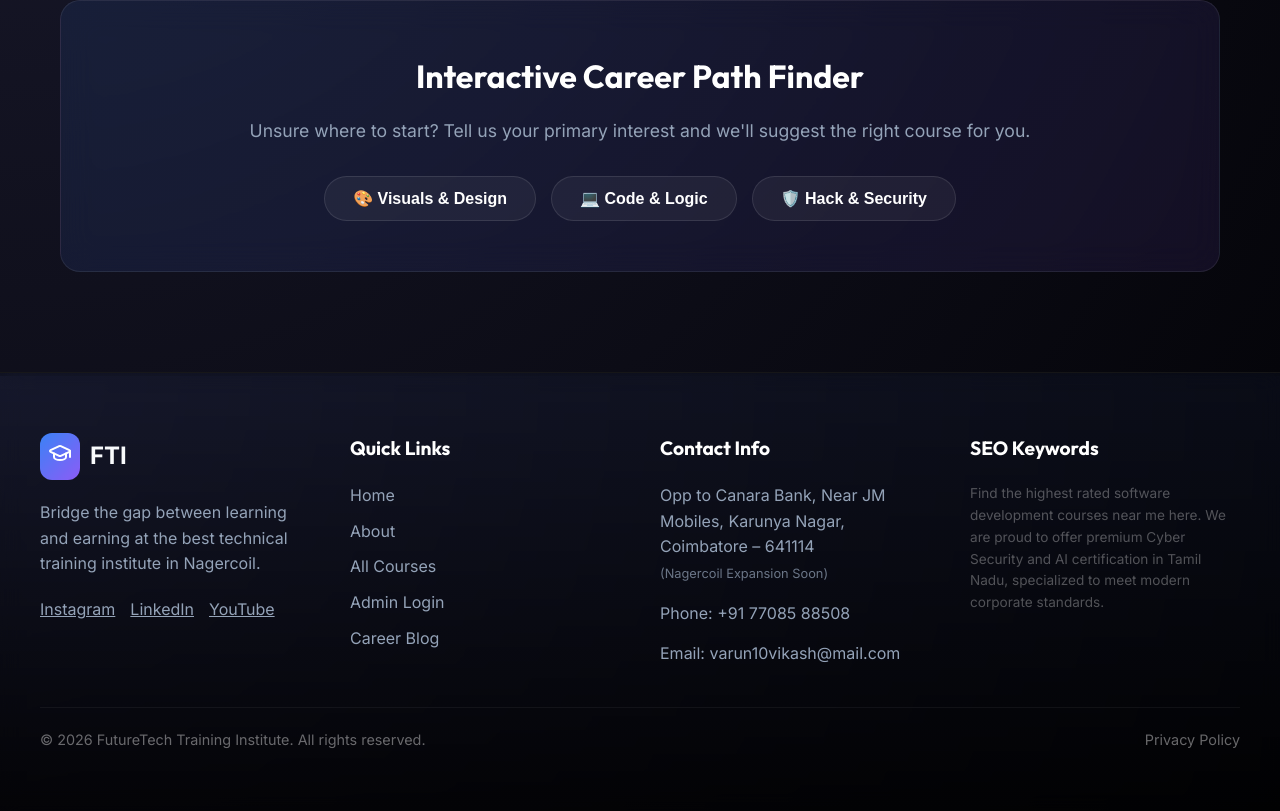
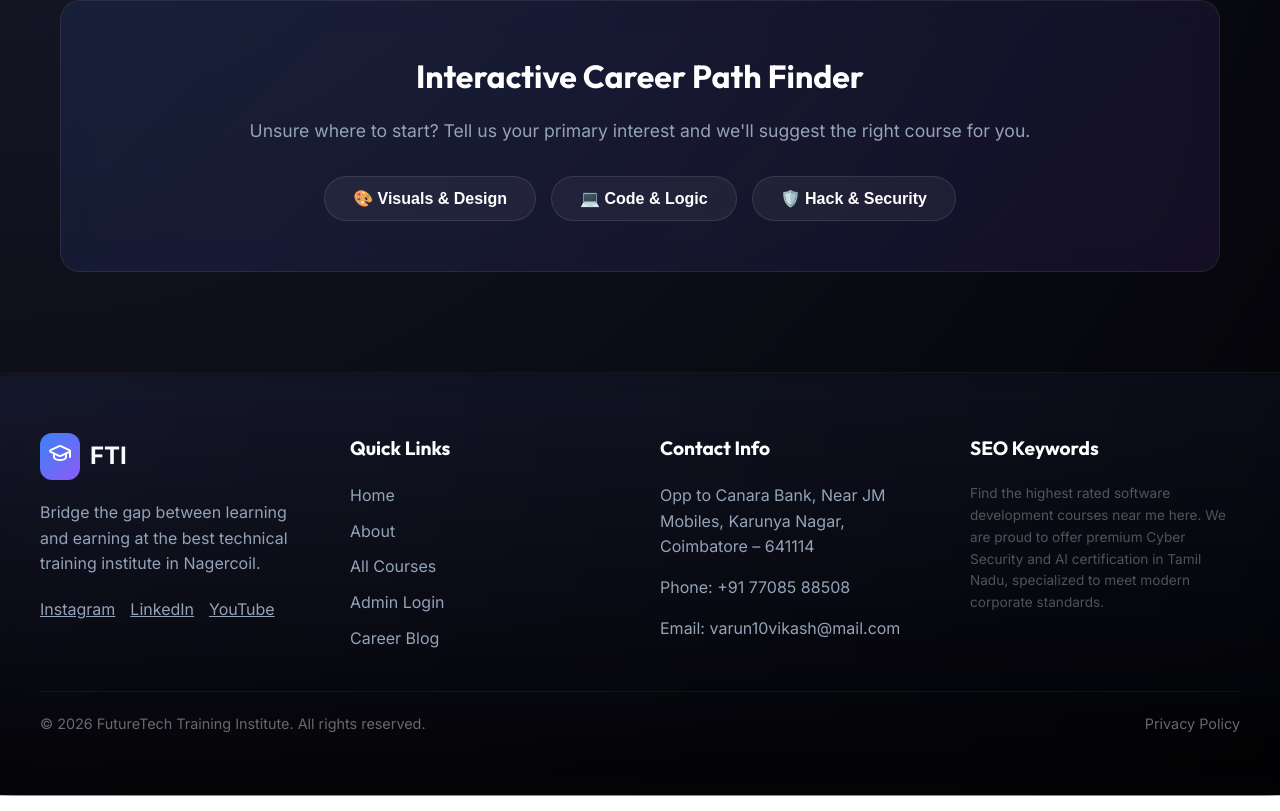
Before and after one commit to abish05/FTI-WEBSITE, a React (Vite) app: page / in a window 1280 px wide. Shown: the part 1224-2035 px from the top of the page. Built offline with nearby package versions, Linux system fonts and the light colour scheme.

Commit message:
feat: remove nagercoil expansion text from footer

```diff
--- a/src/components/Layout.jsx
+++ b/src/components/Layout.jsx
@@ -69,7 +69,7 @@ const Layout = () => {
                     <div>
                         <h4 style={{ color: 'white', fontSize: '1.2rem', marginBottom: '20px' }}>Contact Info</h4>
                         <ul style={{ listStyle: 'none', padding: 0, margin: 0, display: 'flex', flexDirection: 'column', gap: '15px' }}>
-                            <li style={{ color: 'var(--text-secondary)' }}>Opp to Canara Bank, Near JM Mobiles, Karunya Nagar, Coimbatore – 641114 <br /><span style={{ fontSize: '0.8rem', opacity: 0.7 }}>(Nagercoil Expansion Soon)</span></li>
+                            <li style={{ color: 'var(--text-secondary)' }}>Opp to Canara Bank, Near JM Mobiles, Karunya Nagar, Coimbatore – 641114</li>
                             <li style={{ color: 'var(--text-secondary)' }}>Phone: +91 77085 88508</li>
                             <li style={{ color: 'var(--text-secondary)' }}>Email: varun10vikash@mail.com</li>
                         </ul>
```
